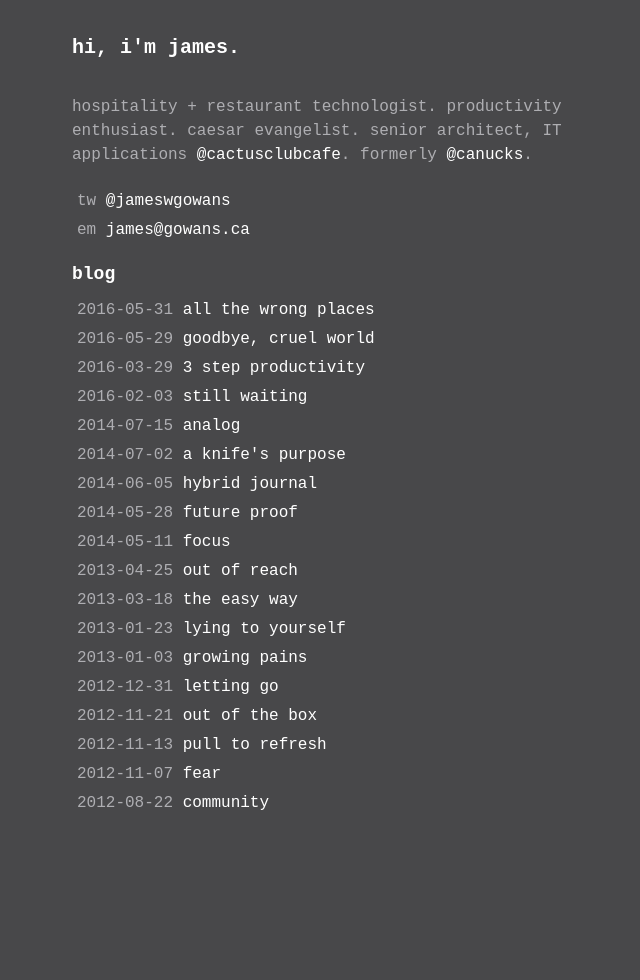
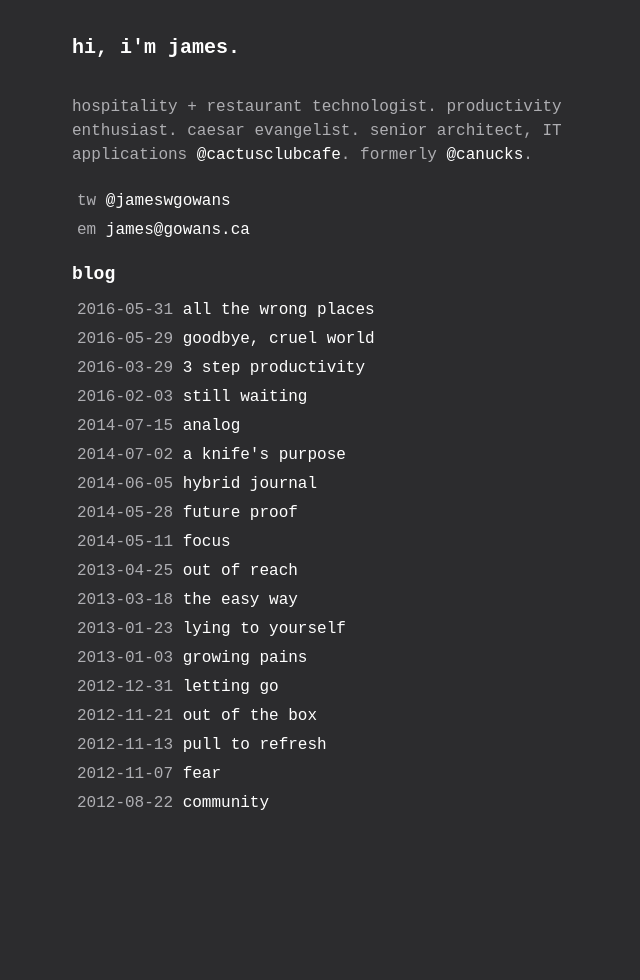
Before and after one commit to jamesgowans/jamesgowans.github.io, a Jekyll site: the page built from index.md, in a window 1280 px wide. Shown: the whole page, without its empty margins (0-640 px from the left). Built offline with Jekyll 4.4.1, drawn with Linux system fonts in a browser that asks for light colours.

Commit message:
little darker

```diff
--- a/_includes/head.html
+++ b/_includes/head.html
@@ -6,7 +6,7 @@
         <link rel="shortcut icon" type="image/png" href="favicon.png">
         <style type="text/css">
 
-		html {background: #48484a;}
+		html {background: #2c2c2e;}
 
 		p {line-height: 24px; margin-bottom: 24px; font-size: 16px; color: #aeaeb2;}
 		h1 {font-size: 20px; color: #fff; margin-top: 36px; margin-bottom: 36px;}
```
